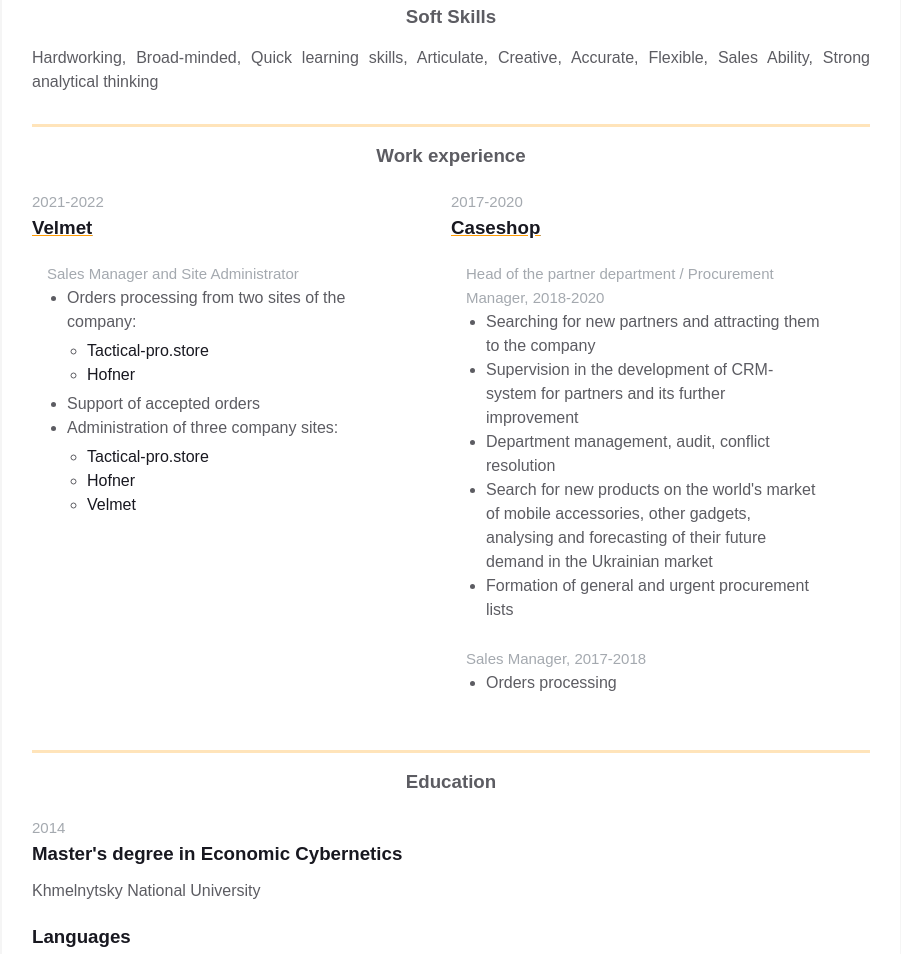
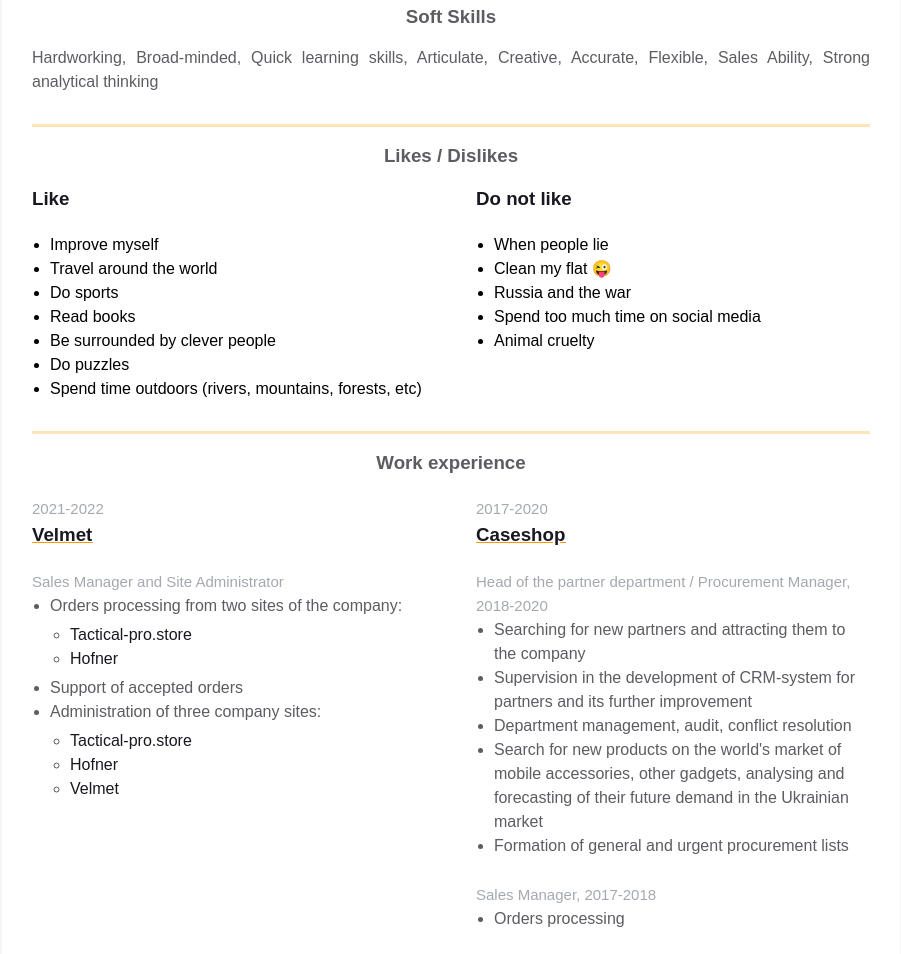
Before and after one commit to AntonTarasiuk/homepage, a plain HTML site: page index.html in a window 1280 px wide. Shown: the part 582-1536 px from the top of the page, without its empty margins (189-1090 px from the left). Drawn offline with Linux system fonts and the light colour scheme.

Commit message:
Added likes/dislikes block

```diff
--- a/index.html
+++ b/index.html
@@ -99,6 +99,38 @@
               <h3 class="skills__header">Soft Skills</h3>
               <p class="skills__text">Hardworking, Broad-minded, Quick learning skills, Articulate, Creative, Accurate, Flexible, Sales Ability, Strong analytical thinking</p>
             </div>
+          </div>
+        </div>
+
+        <div class="container">
+          <div class="resume__block">
+            <h3 class="likes-dislikes__header">Likes / Dislikes</h3>
+
+            <div class="likes-dislikes-info">
+              <div class="likes-dislikes__column">
+                <h3 class="likes-dislikes__likes-header">Like</h3>
+                <ul class="likes-dislikes__list">
+                  <li class="likes-dislikes__item">Improve myself</li>
+                  <li class="likes-dislikes__item">Travel around the world</li>
+                  <li class="likes-dislikes__item">Do sports</li>
+                  <li class="likes-dislikes__item">Read books</li>
+                  <li class="likes-dislikes__item">Be surrounded by clever people</li>
+                  <li class="likes-dislikes__item">Do puzzles</li>
+                  <li class="likes-dislikes__item">Spend time outdoors (rivers, mountains, forests, etc)</li>
+                </ul>
+              </div>
+              <div class="likes-dislikes__column">
+                <h3 class="likes-dislikes__dislikes-header">Do not like</h3>
+                <ul class="likes-dislikes__list">
+                  <li class="likes-dislikes__item">When people lie</li>
+                  <li class="likes-dislikes__item">Clean my flat 	&#128540;</li>
+                  <li class="likes-dislikes__item">Russia and the war</li>
+                  <li class="likes-dislikes__item">Spend too much time on social media</li>
+                  <li class="likes-dislikes__item">Animal cruelty</li>
+                </ul>
+              </div>
+            </div>
+
           </div>
         </div>
 
--- a/styles.css
+++ b/styles.css
@@ -26,7 +26,6 @@ body {
 
 .fh {
     display: flex;
-    flex-direction: row;
     justify-content: space-between;
 }
 
@@ -53,6 +52,7 @@ body {
 @media screen and (max-width: 576px) {
 
     .main-info,
+    .likes-dislikes-info,
     .contact_info_container {
         flex-direction: column;
     }
@@ -68,6 +68,23 @@ body {
     .experiences {
         margin-right: 0;
     }
+
+    .experiences:not(:last-child),
+    .likes-dislikes__column:not(:last-child) {
+        margin-bottom: 50px;
+    }
+}
+
+@media screen and (min-width: 577px) {
+
+    .likes-dislikes__column:not(:last-child) {
+        margin-right: 50px;
+    }
+
+    .experiences:not(:last-child) {
+        margin-right: 50px;
+    }
+
 }
 
 /* Contact info styles */
@@ -163,7 +180,8 @@ body {
     text-align: justify;
 }
 
-.skills__header {
+.skills__header,
+.likes-dislikes__header {
     color: var(--secondary-text-color);
     text-align: center;
     margin-bottom: 15px;
@@ -177,8 +195,7 @@ body {
 /* Experience and additonal info styles */
 
 .experiences {
-    flex: 1 1 60%;
-    margin-right: 50px;
+    flex: 1 1 50%;
 }
 
 .experiences__header {
@@ -210,8 +227,7 @@ body {
     text-decoration-color: var(--primary-text-color);
 }
 
-.experiences__company-project {
-    margin-left: 15px;
+.experiences__company-project:not(:last-child) {
     margin-bottom: 25px;
 }
 
@@ -230,7 +246,7 @@ body {
 
 .experiences__company-project-responsibilities {
     color: var(--secondary-text-color);
-    padding-left: 20px;
+    padding-left: 18px;
 }
 
 .experiences__company-project-responsibilities-ets-info {
@@ -277,10 +293,6 @@ body {
     color: var(--secondary-text-color);
 }
 
-.additional-info__languages {
-    margin-bottom: 20px;
-}
-
 .additional-info__languages-header {
     color: var(--primary-text-color);
     text-align: left;
@@ -290,3 +302,23 @@ body {
 .additional-info__languages-item {
     color: var(--secondary-text-color);
 }
+
+.likes-dislikes-info {
+    display: flex;
+    justify-content: space-between;
+}
+
+.likes-dislikes__column {
+    flex: 1 1 50%;
+}
+
+.likes-dislikes__list {
+    padding-left: 18px;
+}
+
+.likes-dislikes__likes-header,
+.likes-dislikes__dislikes-header {
+    color: var(--primary-text-color);
+    text-align: left;
+    margin-bottom: 20px;
+}
```
